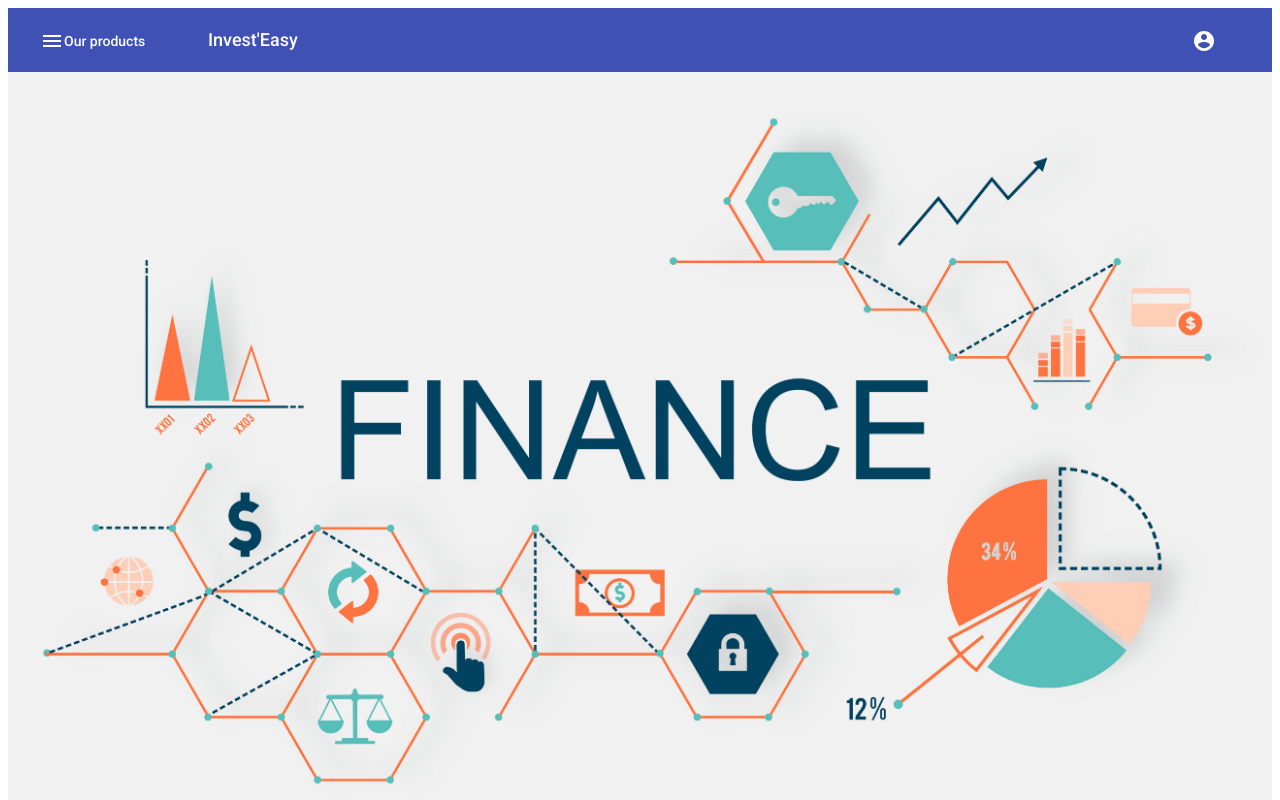
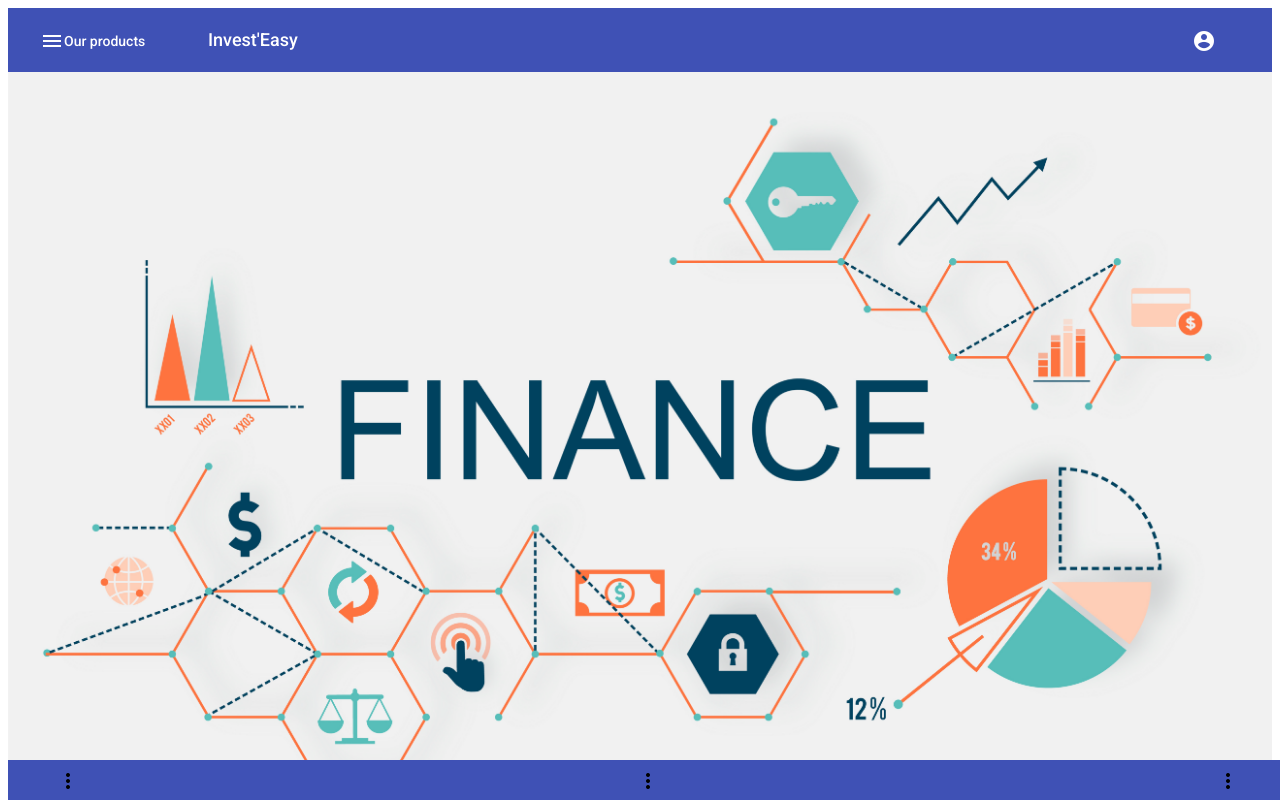
Before and after one commit to hderoche/angular-invest-easy, an Angular app: page / in a window 1280 px wide. Shown: the top 800 px of the page. Built offline with nearby package versions, Linux system fonts and the light colour scheme.

Commit message:
Add Footer

```diff
--- a/src/app/app.component.html
+++ b/src/app/app.component.html
@@ -1,3 +1,5 @@
-<app-navbar [connected]="isConnected"></app-navbar>
+<div style="position: relative;min-height: 100vh;"><app-navbar [connected]="isConnected === true"></app-navbar>
 
-<router-outlet></router-outlet>
+<router-outlet style="padding-bottom: 2.5rem;"></router-outlet>
+<app-footer style=" position: fixed; bottom: 0; width: 100%; height: 2.5rem"></app-footer>
+</div>
--- a/src/app/app.module.ts
+++ b/src/app/app.module.ts
@@ -34,6 +34,7 @@ import { LandingComponent } from './landing/landing.component';
 import { AuthInterceptor } from './auth-interceptor';
 import { LandingCardComponent } from './landing-card/landing-card.component';
 import { ShareDetailsComponent } from './share-details/share-details.component';
+import { FooterComponent } from './footer/footer.component';
 
 
 @NgModule({
@@ -51,6 +52,7 @@ import { ShareDetailsComponent } from './share-details/share-details.component';
     LandingComponent,
     LandingCardComponent,
     ShareDetailsComponent,
+    FooterComponent,
   ],
   imports: [
     BrowserModule,
--- /dev/null
+++ b/src/app/footer/footer.component.html
@@ -0,0 +1,14 @@
+<footer style="background-color: #3f51b5;">
+    <div style="display: flex; justify-content: space-between; margin: auto 40px">
+        <button mat-icon-button aria-label="Example icon button with a vertical three dot icon">
+            <mat-icon>more_vert</mat-icon>
+          </button>
+          <button mat-icon-button aria-label="Example icon button with a vertical three dot icon">
+              <mat-icon>more_vert</mat-icon>
+            </button>
+
+          <button mat-icon-button aria-label="Example icon button with a vertical three dot icon">
+            <mat-icon>more_vert</mat-icon>
+          </button>
+    </div>
+</footer>
--- /dev/null
+++ b/src/app/footer/footer.component.ts
@@ -0,0 +1,15 @@
+import { Component, OnInit } from '@angular/core';
+
+@Component({
+  selector: 'app-footer',
+  templateUrl: './footer.component.html',
+  styleUrls: ['./footer.component.sass']
+})
+export class FooterComponent implements OnInit {
+
+  constructor() { }
+
+  ngOnInit(): void {
+  }
+
+}
```
Also changed, not shown: src/app/footer/footer.component.sass (added), 1 other file (tests, documents, lock files or other folders).
